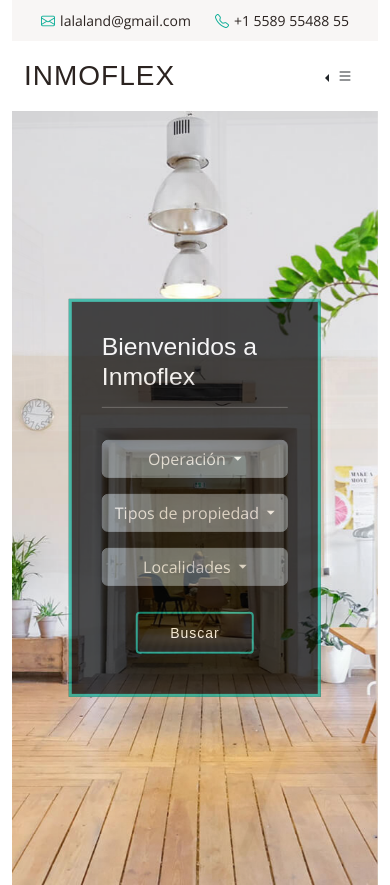
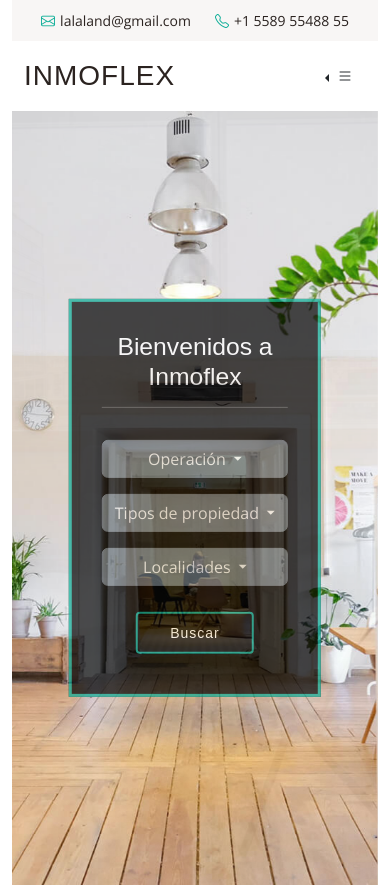
Before and after one commit to Deekyare/inmobiliaria, a plain HTML site: page index.html in a window 390 px wide. Shown: the top 885 px of the page. Drawn offline with nearby package versions, Linux system fonts and the light colour scheme; files that its build step writes are made by us from their sources; a web font is replaced by a local one.

Commit message:
"Se centró título en mobile"

```diff
--- a/assets/css/paginas/index.css
+++ b/assets/css/paginas/index.css
@@ -97,11 +97,15 @@
     flex-direction: column;
     text-align: center;
   }
-  .dropdown{
+  .dropdown {
     display: contents;
   }
+  h2 {
+    align-items: center;
+    display: flex;
+    flex-direction: column;
+  }
 }
-
 
 @media (max-height: 500px) {
   #hero {
@@ -113,12 +117,10 @@
   z-index: 999;
   width: auto;
   color: white;
-  color: white;
   border: solid #0aad96;
   padding: 30px;
   background-color: black;
   opacity: 70%;
-
 }
 
 /*--------------------------------------------------------------
```
